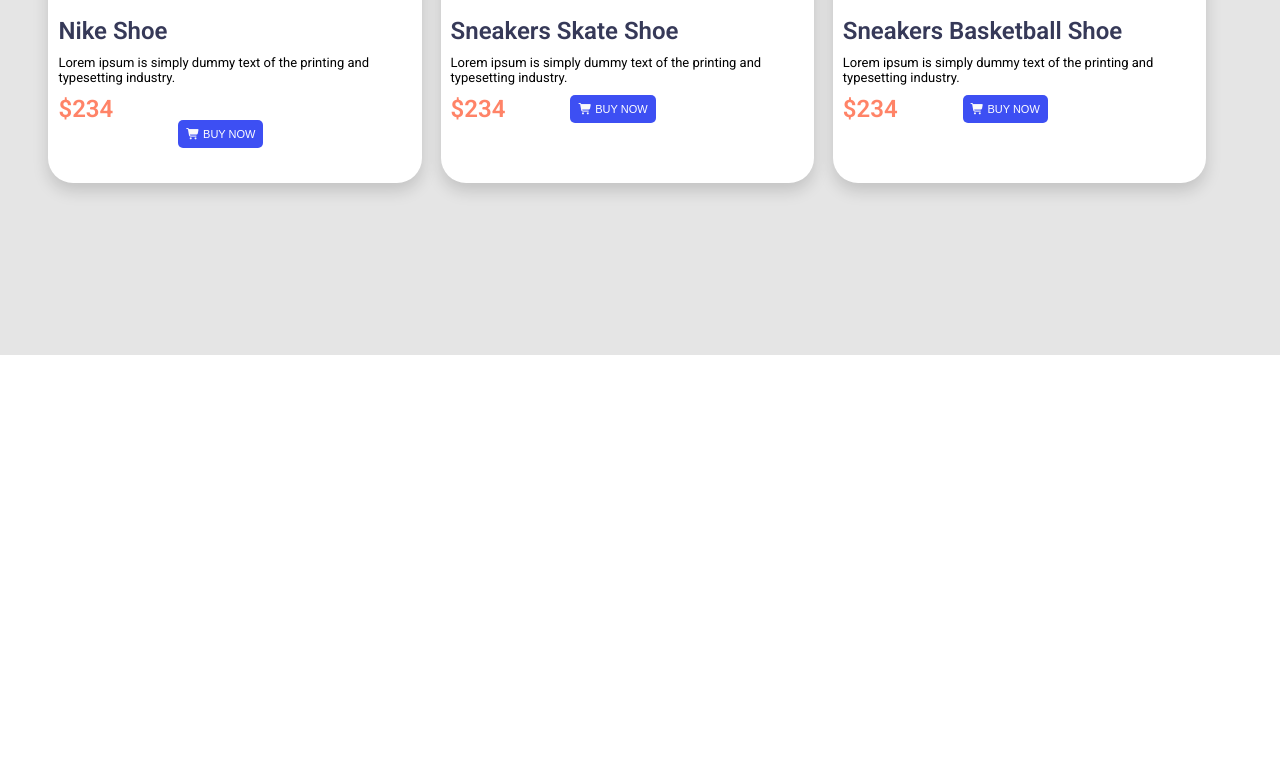
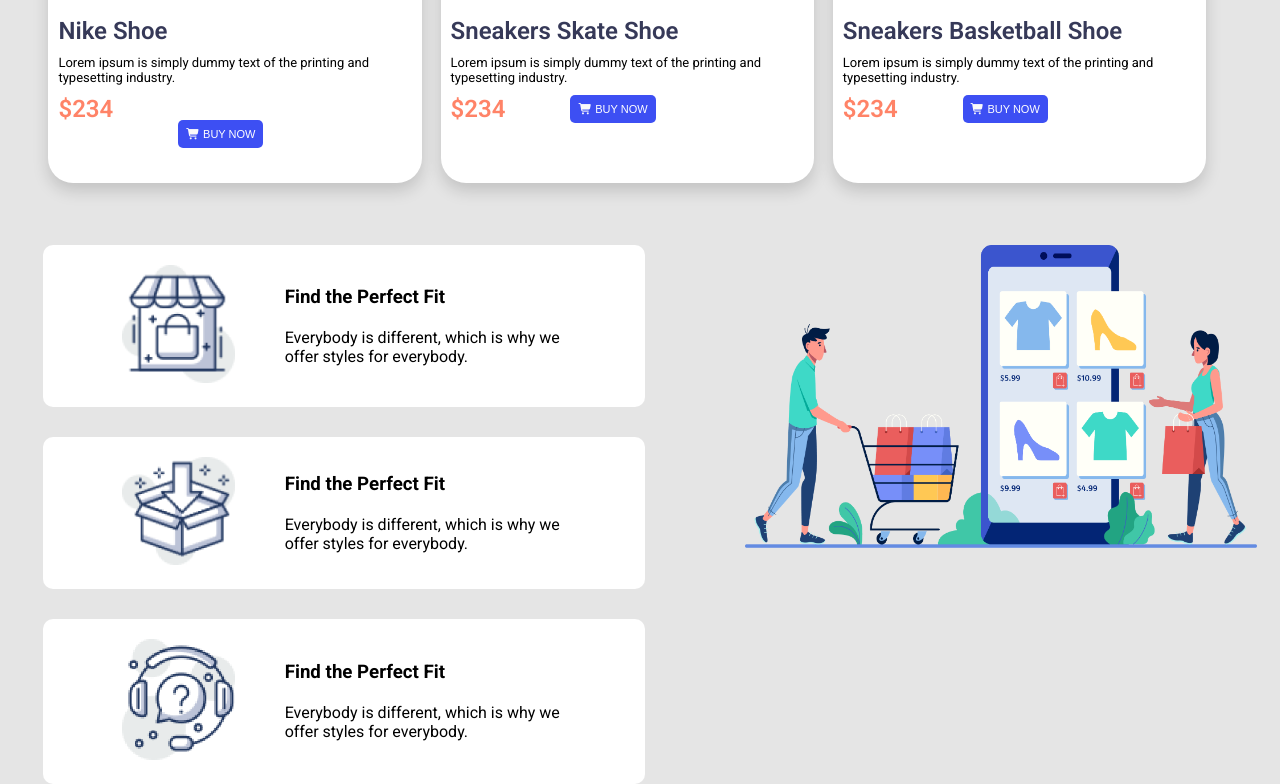
Before and after one commit to Daria1404/Nike-website, a plain HTML site: page index.html in a window 1280 px wide. Shown: the part 1740-2524 px from the top of the page. Before the commit the page ends 2095 px from the top, so only its background shows below. Drawn offline with Linux system fonts and the light colour scheme.

Commit message:
shoppingcard section

```diff
--- a/index.html
+++ b/index.html
@@ -146,5 +146,50 @@
 
        </div>
        <!-- shoesection end -->
+         <div class="shopping">
+            <div class="shoppingcards">
+                <div class="shoppingcard1">
+                    <div>
+                        <img src="./images/house.jpg" alt="house">
+                    </div>
+                <div class="shoppingcontent" id="shopcontent">
+                    <h3>Find the Perfect Fit</h3>
+                   <div>
+                     <p>Everybody is different, which is why we</p>
+                    <p>offer styles for everybody.</p>
+                   </div>
+                </div>
+                </div>
+                 <div class="shoppingcard1">
+                    <div>
+                        <img src="./images/box.jpg" alt="box">
+                    </div>
+                <div class="shoppingcontent" id="shopcontent">
+                    <h3>Find the Perfect Fit</h3>
+                   <div>
+                     <p>Everybody is different, which is why we</p>
+                    <p>offer styles for everybody.</p>
+                   </div>
+                </div>
+                </div>
+                 <div class="shoppingcard1">
+                    <div>
+                        <img src="./images/headphones.jpg" alt="headphones">
+                    </div>
+                <div class="shoppingcontent" id="shopcontent">
+                    <h3>Find the Perfect Fit</h3>
+                   <div>
+                     <p>Everybody is different, which is why we</p>
+                    <p>offer styles for everybody.</p>
+                   </div>
+                </div>
+                </div>
+
+            </div>
+            <div class="fit">
+                <img src="./images/shoppingimage.jpg" alt="shoppingcart">
+            </div>
+         </div>
+         <!-- shoppping end -->
 </body>
 </html>
--- a/style.css
+++ b/style.css
@@ -141,7 +141,7 @@
     border-radius: 5px;
     font-weight: 540;
     font-size: 15px;
-    width: 21%;
+    width: 17%;
 }
 /* nikereactend */
 /* shoesectionstart */
@@ -152,7 +152,7 @@
 .shoesection{
     width: 100%;
     background-color: #E5E5E5;
-    height: 1500px;
+    height: 1390px;
 }
 .h2div{
     width: 50%;
@@ -232,6 +232,8 @@
 }
 .dollor button{
     margin-top: 15px;
+   margin-left: 90px;
+
 }
 .shoecontent p{
     /* margin-top: 10px; */
@@ -247,6 +249,55 @@
     font-weight: 400;
 }
 /* shoesectionend */
+/* shoppingstart */
+.shopping{
+    display: flex;
+    justify-content: center;
+    gap: 80px;
+    background-color: #E5E5E5;
+}
+.fit{
+    width: 40%;
+}
+.fit img{
+    width: 100%;
+    margin-left: 20px;
+}
+.shoppingcard1{
+    display: flex;
+    background-color: white;
+    padding: 20px 20px;
+    justify-content: center;
+    gap: 50px;
+    align-items: center;
+    border-radius: 10px;
+}
+.shoppingcard1 div{
+    width: 20%;
+}
+.shoppingcard1 div img{
+    width: 100%;
+}
+.shoppingcontent{
+
+    display: flex;
+    flex-direction: column;
+    gap: 20px;
+    font-family: Roboto;
+}
+#shopcontent{
+width: 50%;
+}
+.shoppingcontent div{
+    width: 100%;
+}
+.shoppingcards{
+    display: flex;
+    flex-direction: column;
+    gap: 30px;
+}
+
+/* shoppingend */
 
 /* media screens */
 @media screen and (max-width:480px) {
@@ -489,6 +540,8 @@
       width: 100%;
       padding: 4px;
       font-size: 11px;
+       margin-left: 0px;
+       margin-top: 0px;
     }
     .shoebtn{
         position: relative;
```
Also changed, not shown: images/box.jpg (added), images/headphones.jpg (added), images/house.jpg (added), images/shoppingimage.jpg (added).
